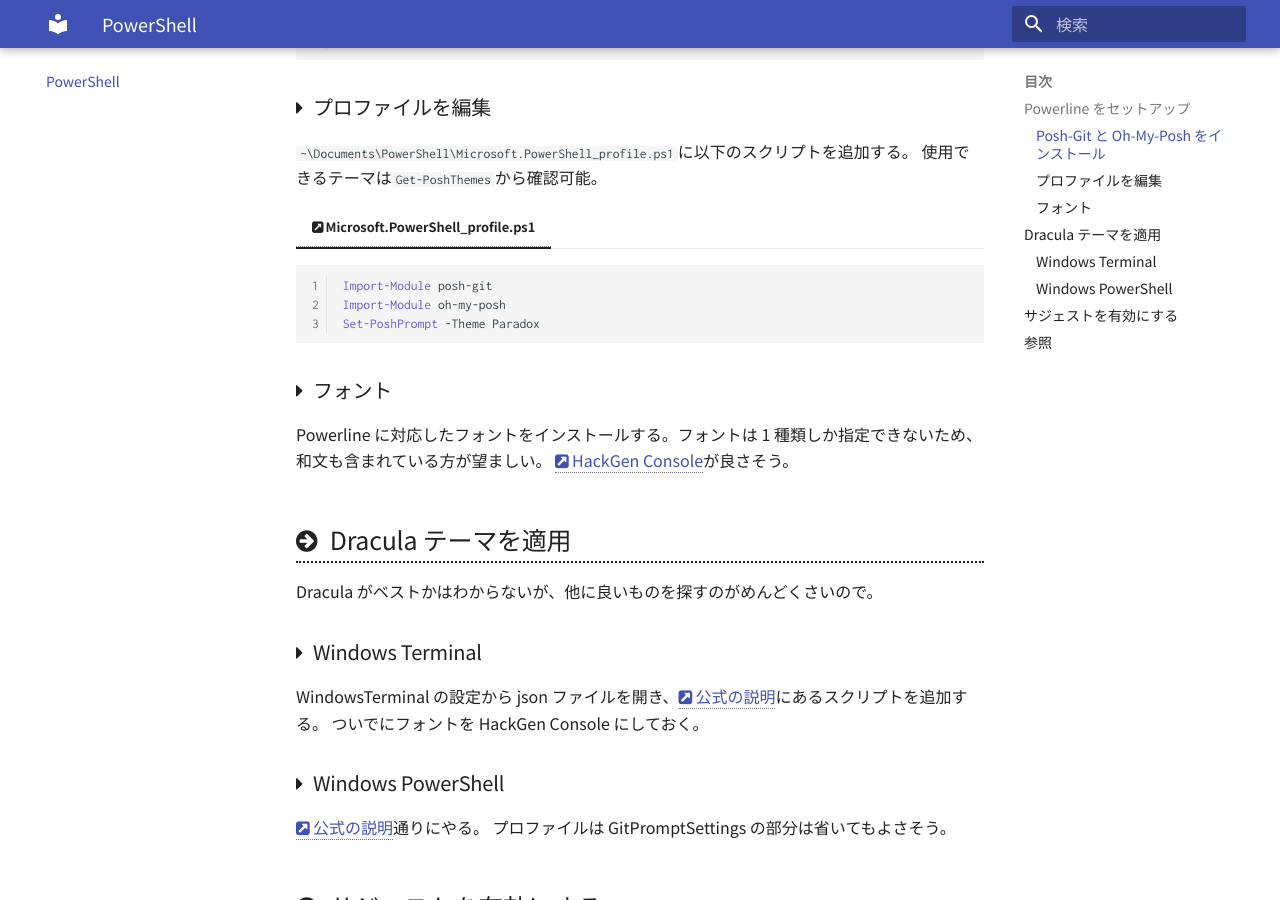
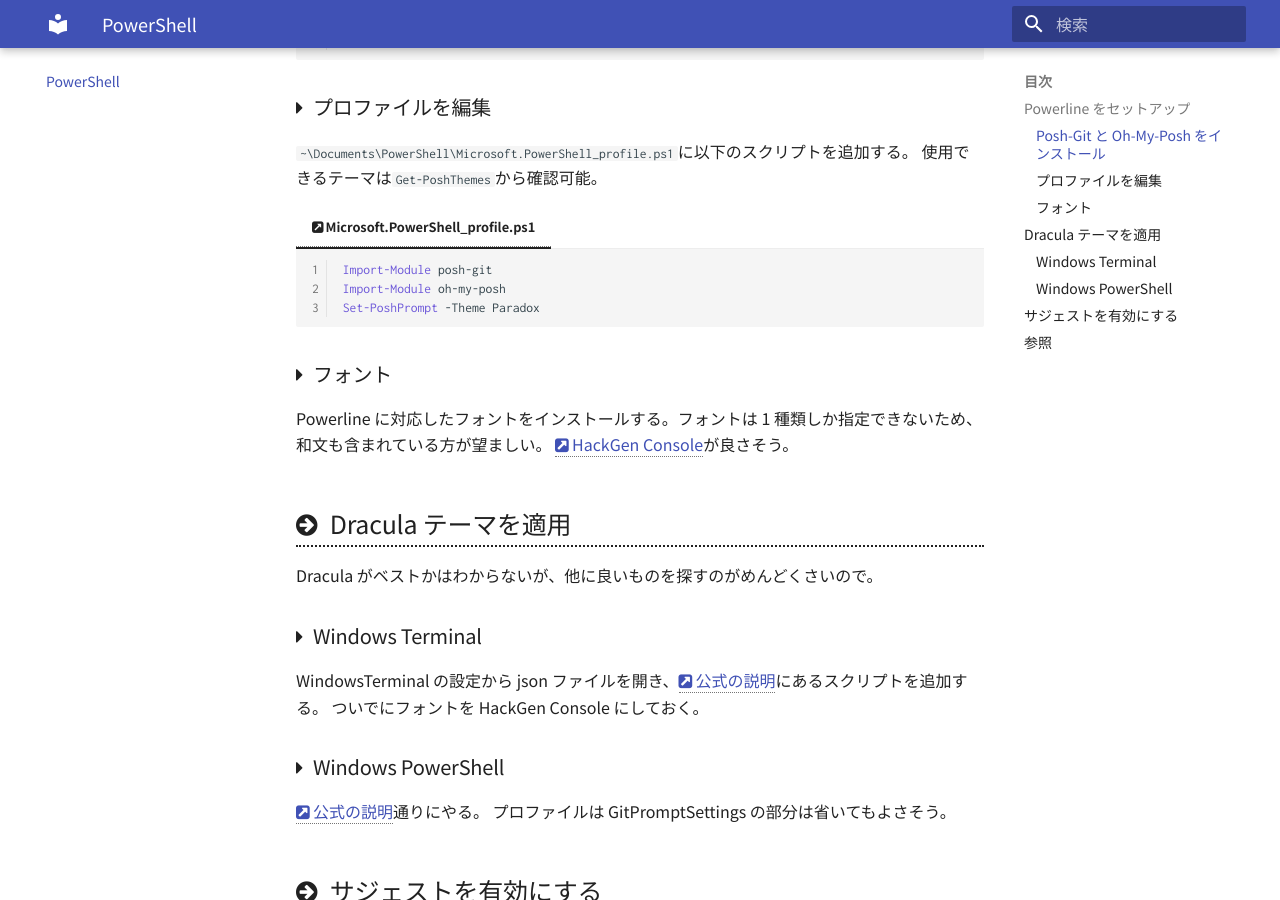
Before and after one commit to 9rek1/setup-note, an MkDocs documentation site: the page built from docs/powershell.md, in a window 1280 px wide and 900 px high, scrolled down 479 px. Built offline with MkDocs 1.6.1 and Material for MkDocs 9.7.7, drawn with Linux system fonts in a browser that asks for light colours.

Commit message:
Use remark for markdown formatter

````diff
--- a/docs/powershell.md
+++ b/docs/powershell.md
@@ -21,11 +21,11 @@ Install-Module oh-my-posh -Scope CurrentUser
 
 === "Microsoft.PowerShell_profile.ps1"
 
-```powershell
-Import-Module posh-git
-Import-Module oh-my-posh
-Set-PoshPrompt -Theme Paradox
-```
+    ```powershell
+    Import-Module posh-git
+    Import-Module oh-my-posh
+    Set-PoshPrompt -Theme Paradox
+    ```
 
 ### フォント
 
@@ -59,15 +59,15 @@ Install-Module -Name PSReadLine -RequiredVersion 2.1.0
 
 === "Microsoft.PowerShell_profile.ps1"
 
-```powershell
-Set-PSReadLineOption -PredictionSource History
-```
+    ```powershell
+    Set-PSReadLineOption -PredictionSource History
+    ```
 
 ## 参照
 
 - [Windows ターミナル Powerline のセットアップ | Microsoft Docs](https://docs.microsoft.com/ja-jp/windows/terminal/tutorials/powerline-setup)
 - [PowerShell | Oh My Posh](https://ohmyposh.dev/docs/pwsh)
-- [[PowerShell] Oh my Posh (Powerline) を使って PowerShell コンソールをおしゃれにカスタマイズする | DevelopersIO](https://dev.classmethod.jp/articles/customize-your-powershell-console-with-oh-my-posh3/)
+- [\[PowerShell\] Oh my Posh (Powerline) を使って PowerShell コンソールをおしゃれにカスタマイズする | DevelopersIO](https://dev.classmethod.jp/articles/customize-your-powershell-console-with-oh-my-posh3/)
 - [Windows Terminal で Powerline の環境を整える - ビー鉄のブログ](https://www.beeete2.com/blog/?p=2619)
-- [[PowerShell] PSReadLine 2.1 がリリースされました | DevelopersIO](https://dev.classmethod.jp/articles/powershell-psreadline-21-released/)
+- [\[PowerShell\] PSReadLine 2.1 がリリースされました | DevelopersIO](https://dev.classmethod.jp/articles/powershell-psreadline-21-released/)
 - [PSReadLine について - PowerShell | Microsoft Docs](https://docs.microsoft.com/ja-jp/powershell/module/psreadline/about/about_psreadline?view=powershell-7.1)
````
Also changed, not shown: 1 other file.
